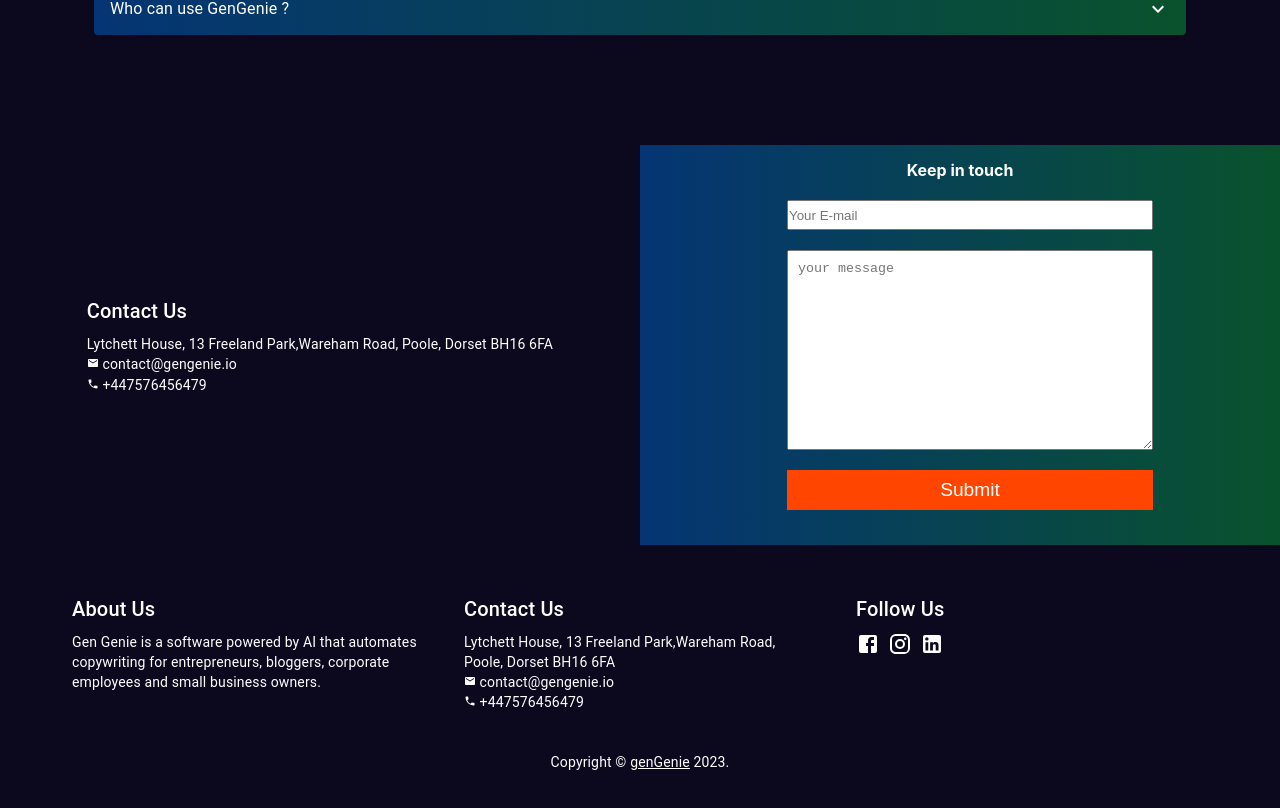
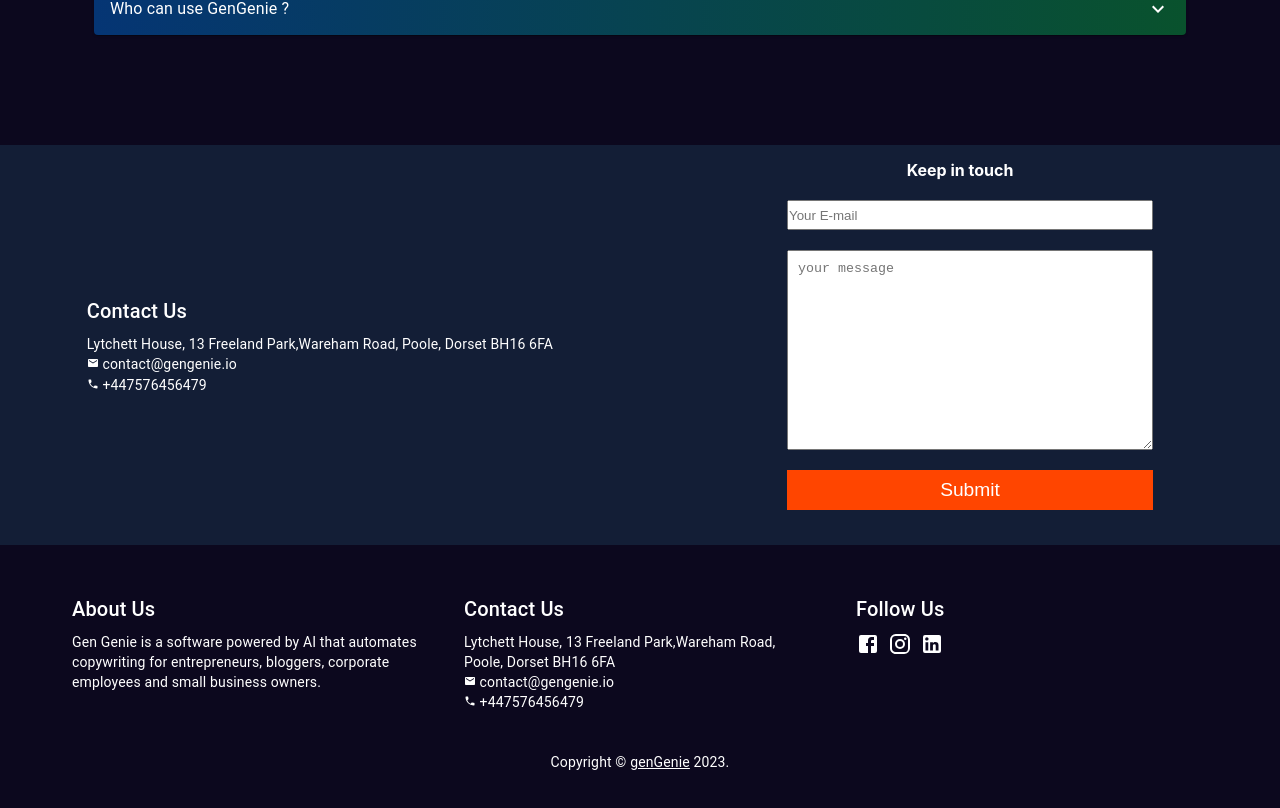
Before and after one commit to montasirazad/mbot-client, a React (Create React App) app: page / in a window 1280 px wide. Shown: the part 2535-3343 px from the top of the page. Built offline with nearby package versions, Linux system fonts and the light colour scheme.

Commit message:
changed bg color of contact

```diff
--- a/src/Components/Pages/Contact/Contact.css
+++ b/src/Components/Pages/Contact/Contact.css
@@ -10,15 +10,15 @@
     align-items: center;
     justify-content: center;
     text-align: justify;
-    background-color: #0C081E;
+    background-color: #131e36;
     color: white;
     font-size: larger;
 
 }
 
 .form-div {
-    background-color: #053574;
-    background-image: linear-gradient(to right, #053574, #09522d);
+    background-color: #131e36;
+    /* background-image: linear-gradient(to right, #053574, #09522d); */
     color: white;
     text-align: center;
     padding: 15px;
```
